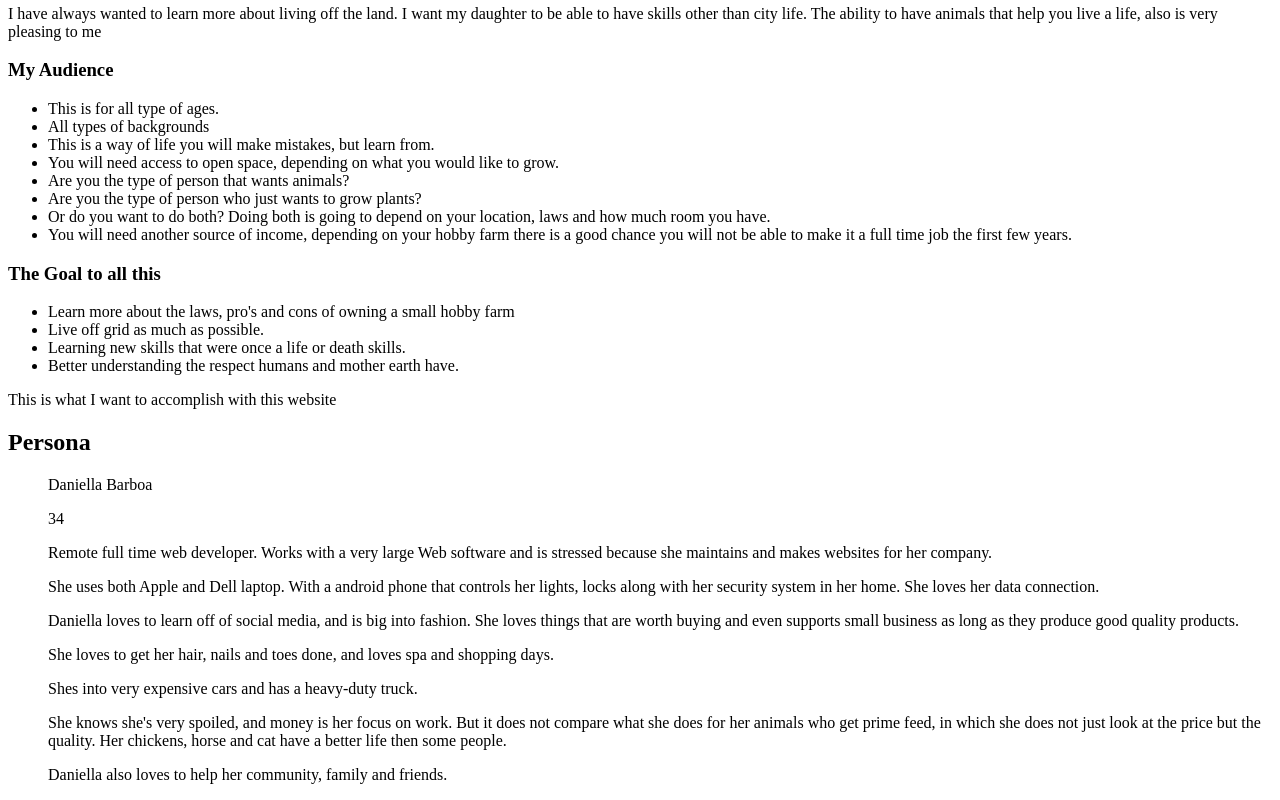
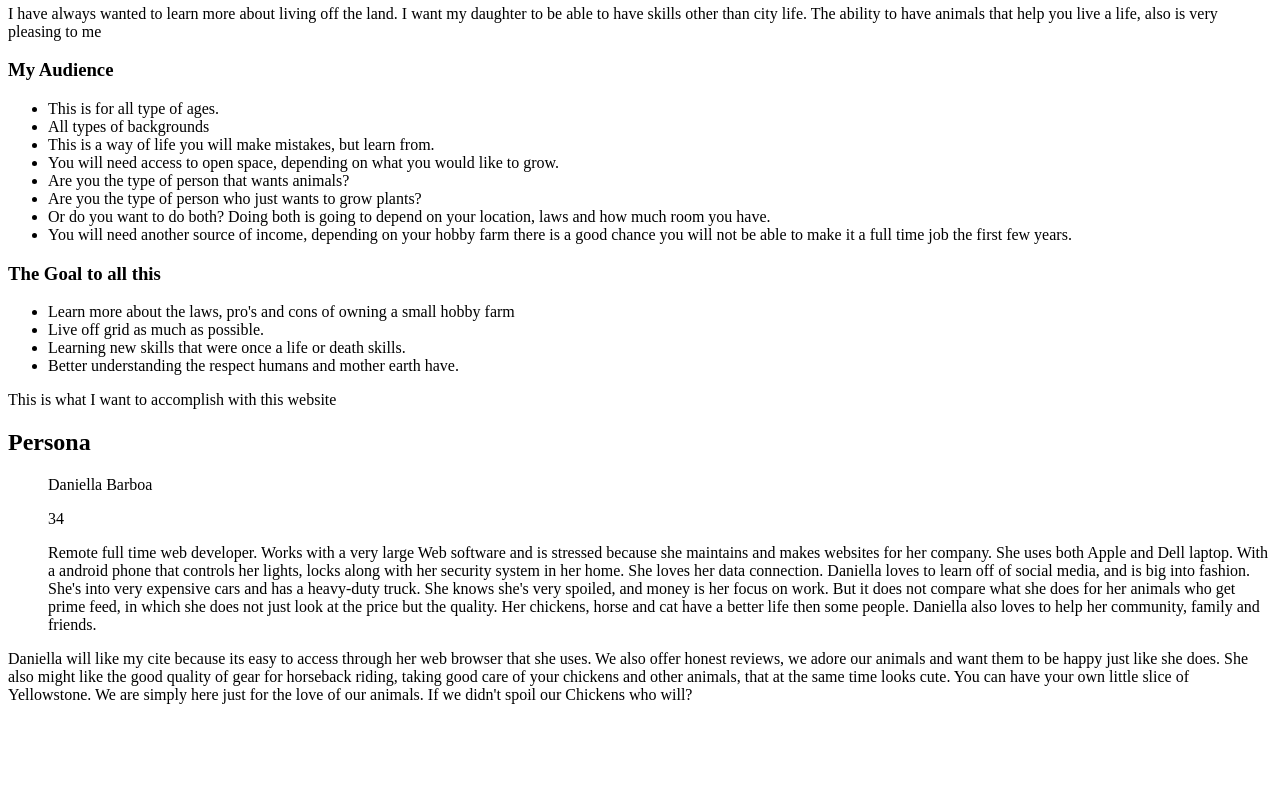
Before and after one commit to MbarboaReyes/maria-elena-barboa-reyes-main-project, a plain HTML site: page public_html/documentation/milestone-1.html in a window 1280 px wide. Shown: the part 478-1278 px from the top of the page. After the commit the page ends 1198 px from the top, so only its background shows below. Drawn offline with Linux system fonts and the light colour scheme.

Commit message:
Changed a few words.

```diff
--- a/public_html/documentation/milestone-1.html
+++ b/public_html/documentation/milestone-1.html
@@ -73,15 +73,22 @@ To increase the reach of a new or established social media presence (as measured
        <ul>
     <p>Daniella Barboa</p>
         <p>34</p>
-        <p>Remote full time web developer. Works with a very large Web software and is stressed because she maintains and makes websites for her company.</p>
-        <P>She uses both Apple and Dell laptop. With a android phone that controls her lights, locks along with her security system in her home. She loves her data connection.</P>
-        <p>Daniella loves to learn off of social media, and is big into fashion. She loves things that are worth buying and even supports small business as long as they produce good quality products.</p>
-        <p>She loves to get her hair, nails and toes done, and loves spa and shopping days.</p>
-        <p>Shes into very expensive cars and has a heavy-duty truck.</p>
-        <p>She knows she's very spoiled, and money is her focus on work. But it does not compare what she does for her animals who get prime feed, in which she does not just look at the price but the quality. Her chickens, horse and cat have a better life then some people. </p>
-        <p>Daniella also loves to help her community, family and friends.</p>
+        <p>Remote full time web developer. Works with a very large Web software and is stressed
+            because she maintains and makes websites for her company.
+            She uses both Apple and Dell laptop. With a android phone that controls her lights,
+            locks along with her security system in her home. She loves her data connection.
+            Daniella loves to learn off of social media, and is big into fashion.
+            She's into very expensive cars and has a heavy-duty truck.
+            She knows she's very spoiled, and money is her focus on work. But it does not compare what
+            she does for her animals who get prime feed, in which she does not just look at the price but
+            the quality. Her chickens, horse and cat have a better life then some people.
+            Daniella also loves to help her community, family and friends.</p>
         </ul>
    </p>
+    <p>Daniella will like my cite because its easy to access through her web browser that she uses. We also offer honest
+        reviews, we adore our animals and want them to be happy just like she does. She also might like the good quality
+        of gear for horseback riding, taking good care of your chickens and other animals, that at the same time looks cute. You can have your
+        own little slice of Yellowstone. We are simply here just for the love of our animals. If we didn't spoil our Chickens who will? </p>
 
 </body>
 </html>
```
